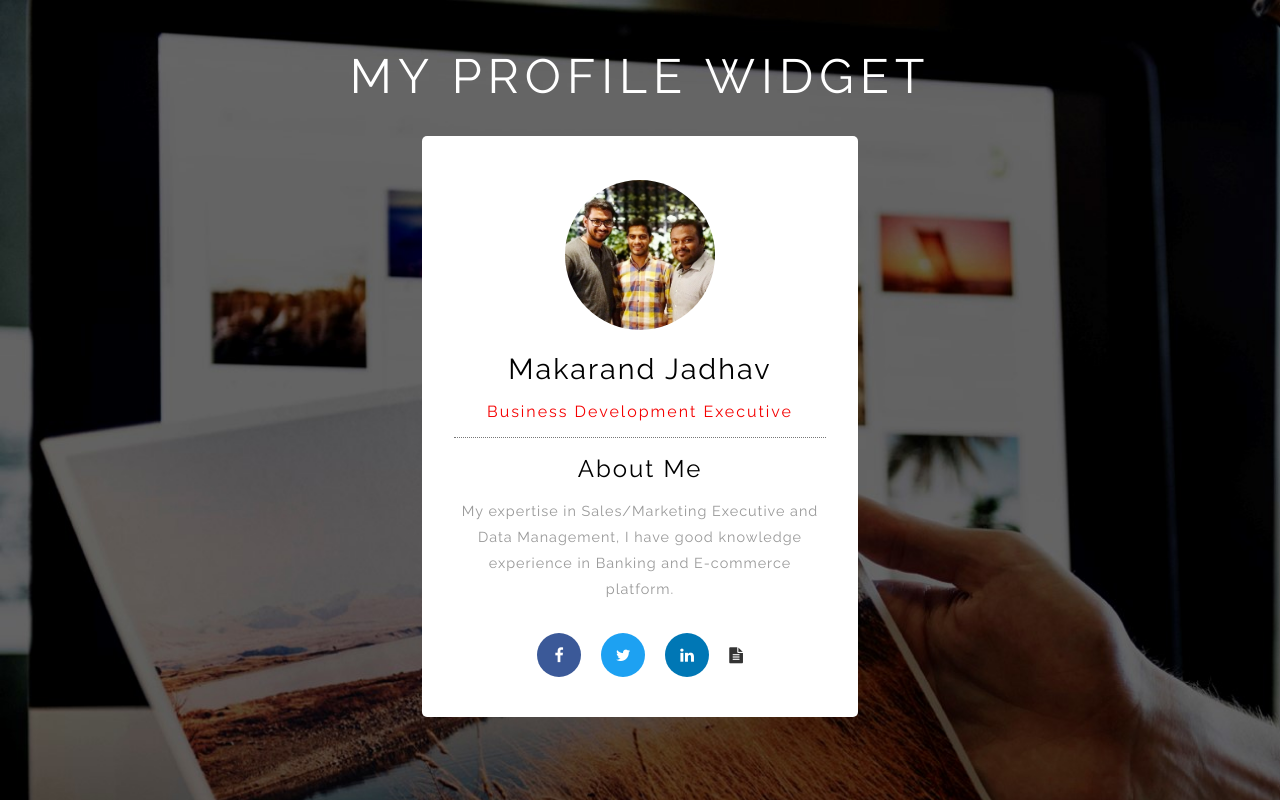
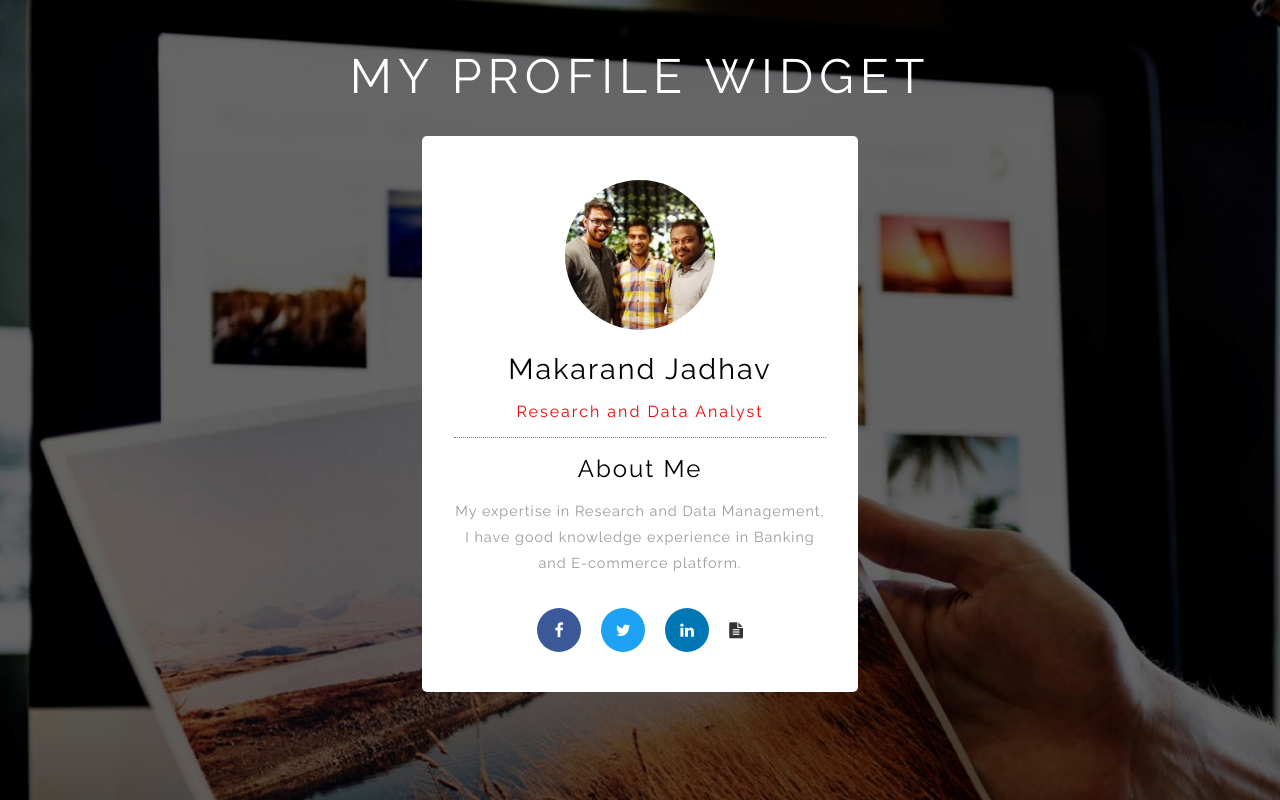
Before and after one commit to mjadhav09/Profile, a plain HTML site: page index.html in a window 1280 px wide. Drawn offline with Linux system fonts and the light colour scheme.

Commit message:
Update index.html

```diff
--- a/index.html
+++ b/index.html
@@ -25,11 +25,11 @@
 			<div class="profile-pic wthree">
 				<img src="images/4.jpg" alt="">
 				<h2>Makarand Jadhav</h2>
-				<p>Business Development Executive</p>
+				<p>Research and Data Analyst</p>
 			</div>
 			<div class="w3-message">
 				<h5>About Me</h5>
-				<p>My expertise in Sales/Marketing Executive and Data Management, I have good knowledge experience in Banking and E-commerce platform. </p>
+				<p>My expertise in Research and Data Management, I have good knowledge experience in Banking and E-commerce platform. </p>
 				<div class="w3ls-touch">
 
 				<div class="social">
```
